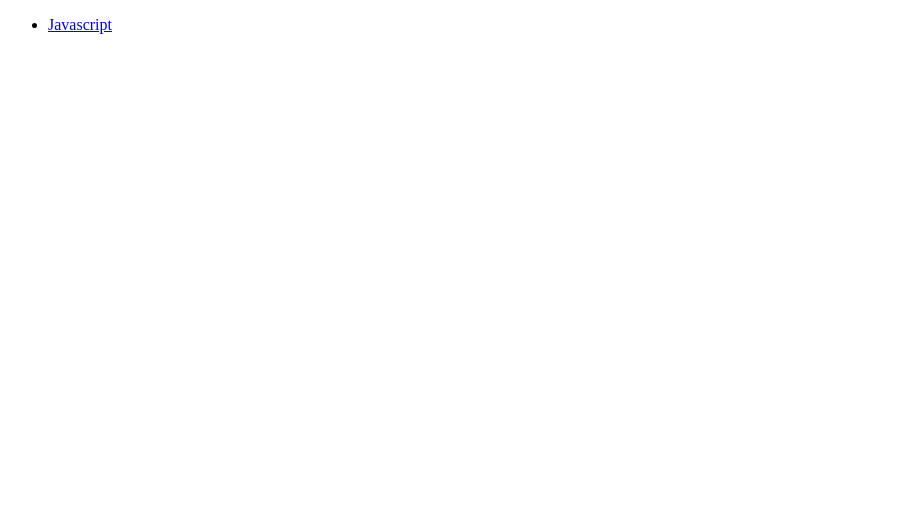
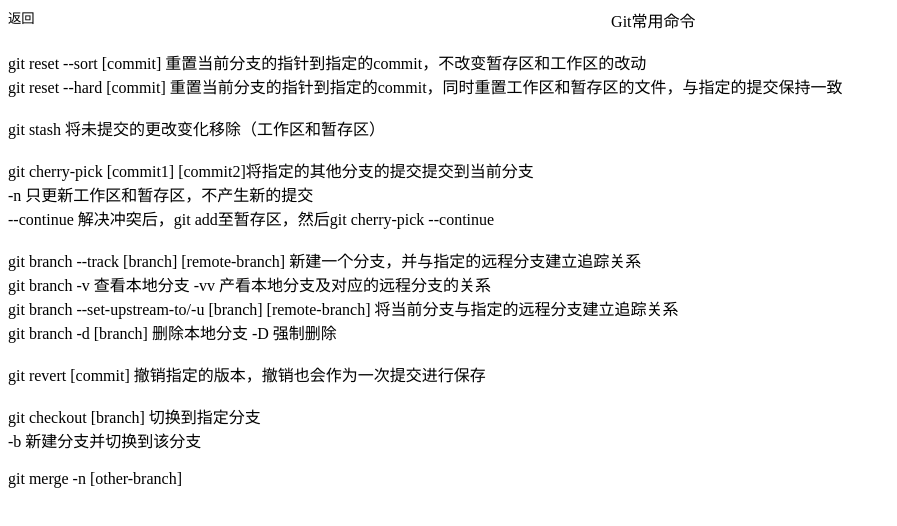
Before and after one commit to yichengyiguo/frontend-development-notes, an Angular app: page /git in a window 1280 px wide. Before the commit this address led to /main. Shown: the top 526 px of the page, without its empty margins (0-897 px from the left). Built offline with nearby package versions, Linux system fonts and the light colour scheme.

Commit message:
init git notes

```diff
--- a/src/app/app-routing.module.ts
+++ b/src/app/app-routing.module.ts
@@ -10,6 +10,10 @@ const routes: Routes = [
   {
     path: 'javascript',
     loadChildren: './web/javascript/javascript.module#JavascriptModule'
+  },
+  {
+    path: 'git',
+    loadChildren: './web/git/git.module#GitModule'
   },
   {
     path: '',
--- /dev/null
+++ b/src/app/web/git/git.component.html
@@ -0,0 +1,38 @@
+<div style="text-align: center">
+    <button (click)="historyBack()" style="float: left">返回</button>
+    Git常用命令
+</div>
+<br>
+git reset --sort [commit] 重置当前分支的指针到指定的commit，不改变暂存区和工作区的改动
+<br>
+git reset --hard [commit] 重置当前分支的指针到指定的commit，同时重置工作区和暂存区的文件，与指定的提交保持一致
+<br>
+<br>
+git stash 将未提交的更改变化移除（工作区和暂存区）
+<br>
+<br>
+git cherry-pick [commit1] [commit2]将指定的其他分支的提交提交到当前分支
+<br>
+-n 只更新工作区和暂存区，不产生新的提交
+<br>
+--continue 解决冲突后，git add至暂存区，然后git cherry-pick --continue
+<br>
+<br>
+git branch --track [branch] [remote-branch] 新建一个分支，并与指定的远程分支建立追踪关系
+<br>
+git branch -v 查看本地分支 -vv 产看本地分支及对应的远程分支的关系
+<br>
+git branch --set-upstream-to/-u [branch] [remote-branch] 将当前分支与指定的远程分支建立追踪关系
+<br>
+git branch -d [branch] 删除本地分支 -D 强制删除
+<br>
+<br>
+git revert [commit] 撤销指定的版本，撤销也会作为一次提交进行保存
+<br>
+<br>
+git checkout [branch] 切换到指定分支
+<br>
+-b 新建分支并切换到该分支
+<br>
+<br>
+git merge -n [other-branch]
--- /dev/null
+++ b/src/app/web/git/git.component.ts
@@ -0,0 +1,17 @@
+import { Component, OnInit } from '@angular/core';
+
+@Component({
+  selector: 'app-git',
+  templateUrl: './git.component.html',
+  styleUrls: ['./git.component.scss']
+})
+export class GitComponent implements OnInit {
+
+  constructor() { }
+
+  ngOnInit() {
+  }
+  historyBack() {
+    history.go(-1);
+  }
+}
--- a/src/app/web/main/main.component.html
+++ b/src/app/web/main/main.component.html
@@ -2,4 +2,7 @@
     <ul>
         <li><a routerLink="/javascript" routerLinkActive="active">Javascript</a></li>
     </ul>
+    <ul>
+        <li><a routerLink="/git" routerLinkActive="active">Git</a></li>
+    </ul>
 </div>
--- a/src/styles.scss
+++ b/src/styles.scss
@@ -1 +1,7 @@
 /* You can add global styles to this file, and also import other style files */
+button {
+    margin: 0;
+    padding: 0;
+    border: 0;
+    background: none;
+}
```
Also changed, not shown: src/app/web/git/git.module.ts (added, +15 -0 lines), src/app/web/git/git.component.scss (added), 1 other file (tests, documents, lock files or other folders).
